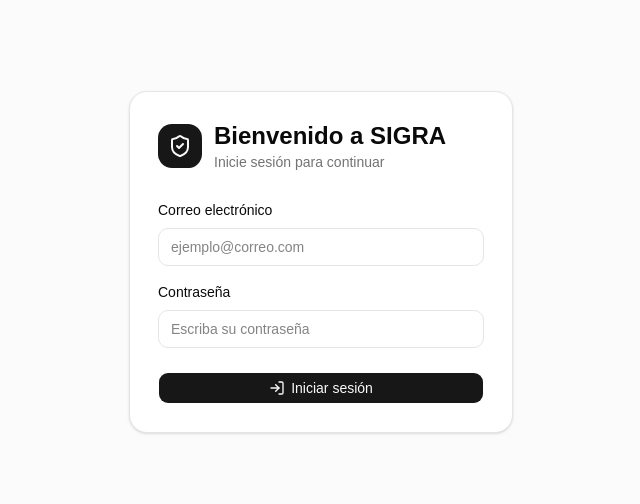
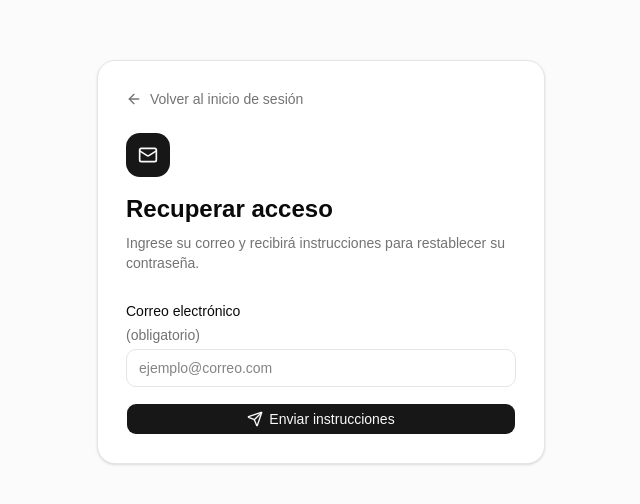
Before and after one commit to AHJimmy06/sigra-web, a React (Vite) app: page /forgot-password in a window 1280 px wide. Before the commit this address led to /login. Shown: the part 138-642 px from the top of the page, without its empty margins (319-959 px from the left). Built offline with nearby package versions, Linux system fonts and the light colour scheme; no server answers.

Commit message:
feat: Fase 1 implement forgot password functionality and update login page with link

```diff
--- a/src/App.tsx
+++ b/src/App.tsx
@@ -5,6 +5,7 @@ import { AnnouncementsPage } from '@/pages/AnnouncementsPage'
 import { DashboardPage } from '@/pages/DashboardPage'
 import { GuardScannerPage } from '@/pages/GuardScannerPage'
 import { LoginPage } from '@/pages/LoginPage'
+import { ForgotPasswordPage } from '@/pages/ForgotPasswordPage'
 import { ResidentsPage } from '@/pages/ResidentsPage'
 import { TicketsPage } from '@/pages/TicketsPage'
 import { UnitsPage } from '@/pages/UnitsPage'
@@ -34,6 +35,7 @@ export default function App() {
       <AuthProvider>
         <Routes>
           <Route path="/login" element={<LoginPage />} />
+          <Route path="/forgot-password" element={<ForgotPasswordPage />} />
           <Route path="/*" element={<ProtectedApp />} />
         </Routes>
       </AuthProvider>
--- /dev/null
+++ b/src/pages/ForgotPasswordPage.tsx
@@ -0,0 +1,35 @@
+import { useState, type FormEvent } from 'react'
+import { ArrowLeft, Mail, Send } from 'lucide-react'
+import { Link } from 'react-router-dom'
+import { api } from '@/api/client'
+import { Button } from '@/components/ui/button'
+import { ErrorState } from '@/components/PageState'
+import { clearSpanishValidationMessage, setSpanishValidationMessage } from '@/lib/formValidation'
+
+export function ForgotPasswordPage() {
+  const [email, setEmail] = useState('')
+  const [busy, setBusy] = useState(false)
+  const [error, setError] = useState('')
+  const [submitted, setSubmitted] = useState(false)
+
+  async function submit(event: FormEvent<HTMLFormElement>) {
+    event.preventDefault()
+    setBusy(true)
+    setError('')
+    try {
+      await api('/auth/forgot-password', { method: 'POST', body: JSON.stringify({ email }) })
+      setSubmitted(true)
+    } catch (value) {
+      setError(value instanceof Error ? value.message : 'No fue posible procesar la solicitud.')
+    } finally {
+      setBusy(false)
+    }
+  }
+
+  return <main className="grid min-h-screen place-items-center bg-muted/40 p-4"><section className="w-full max-w-md rounded-2xl border bg-card p-7 shadow-sm">
+    <Link to="/login" className="mb-6 inline-flex items-center gap-2 text-sm text-muted-foreground hover:text-foreground"><ArrowLeft className="size-4" />Volver al inicio de sesión</Link>
+    <div className="mb-7"><div className="mb-4 grid size-11 place-items-center rounded-xl bg-primary text-primary-foreground"><Mail className="size-5" /></div><h1 className="text-2xl font-semibold">Recuperar acceso</h1><p className="mt-2 text-sm text-muted-foreground">Ingrese su correo y recibirá instrucciones para restablecer su contraseña.</p></div>
+    {error && <ErrorState message={error} />}
+    {submitted ? <div role="status" className="rounded-lg border border-emerald-500/30 bg-emerald-50 p-4 text-sm text-emerald-900">Si existe una cuenta asociada a este correo, recibirá instrucciones para recuperar el acceso.</div> : <form onSubmit={submit} onInvalid={setSpanishValidationMessage} onInput={clearSpanishValidationMessage} className="grid gap-4"><label className="grid gap-1 text-sm font-medium">Correo electrónico <span className="font-normal text-muted-foreground">(obligatorio)</span><input name="email" required type="email" autoComplete="email" placeholder="ejemplo@correo.com" value={email} onChange={(event) => setEmail(event.target.value)} className="rounded-lg border bg-background px-3 py-2 font-normal" /></label><Button type="submit" disabled={busy}><Send className="size-4" />{busy ? 'Enviando…' : 'Enviar instrucciones'}</Button></form>}
+  </section></main>
+}
--- a/src/pages/LoginPage.tsx
+++ b/src/pages/LoginPage.tsx
@@ -1,5 +1,5 @@
 import { useState, type FormEvent } from 'react'
-import { Navigate, useNavigate } from 'react-router-dom'
+import { Link, Navigate, useNavigate } from 'react-router-dom'
 import { LogIn, ShieldCheck } from 'lucide-react'
 import { useAuth } from '@/auth/AuthContext'
 import { Button } from '@/components/ui/button'
@@ -15,7 +15,8 @@ export function LoginPage() {
     <div className="mb-7 flex items-center gap-3"><span className="grid size-11 place-items-center rounded-xl bg-primary text-primary-foreground"><ShieldCheck /></span><div><h1 className="text-2xl font-semibold">Bienvenido a SIGRA</h1><p className="text-sm text-muted-foreground">Inicie sesión para continuar</p></div></div>
     {error && <ErrorState message={error} />}
     <label className="mb-4 block text-sm font-medium">Correo electrónico<input className="mt-2 w-full rounded-lg border bg-background px-3 py-2" type="email" autoComplete="email" placeholder="ejemplo@correo.com" required value={email} onChange={(e) => setEmail(e.target.value)} /></label>
-    <label className="mb-6 block text-sm font-medium">Contraseña<input className="mt-2 w-full rounded-lg border bg-background px-3 py-2" type="password" autoComplete="current-password" placeholder="Escriba su contraseña" required value={password} onChange={(e) => setPassword(e.target.value)} /></label>
+    <label className="mb-2 block text-sm font-medium">Contraseña<input className="mt-2 w-full rounded-lg border bg-background px-3 py-2" type="password" autoComplete="current-password" placeholder="Escriba su contraseña" required value={password} onChange={(e) => setPassword(e.target.value)} /></label>
+    <div className="mb-6 text-right"><Link to="/forgot-password" className="text-sm text-muted-foreground underline-offset-4 hover:text-foreground hover:underline">¿Olvidó su contraseña?</Link></div>
     <Button className="w-full" disabled={busy}><LogIn className="size-4" />{busy ? 'Iniciando sesión…' : 'Iniciar sesión'}</Button>
   </form></main>
 }
```
Also changed, not shown: 2 other files (tests, documents, lock files or other folders).
